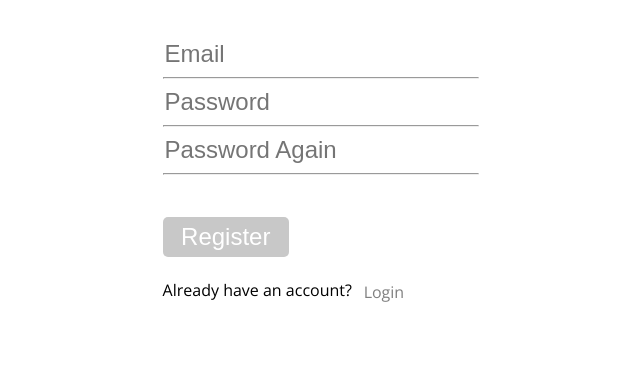
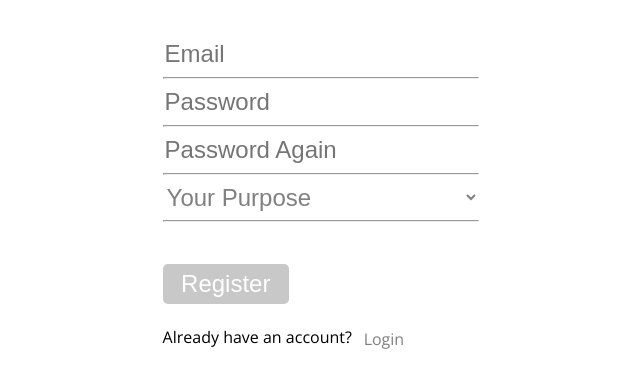
Before and after one commit to omrozh/inads, a Flask app: page /register in a window 1280 px wide. Shown: the part 222-610 px from the top of the page, without its empty margins (351-991 px from the left). Run offline with Flask 2, Linux system fonts and the light colour scheme; some libraries are stand-ins or nearby versions.

Commit message:
new commit

```diff
--- a/app.py
+++ b/app.py
@@ -264,8 +264,12 @@ def account():
 def register():
     user = ""
     if flask.request.method == "POST":
-        user = User(email=flask.request.values["email"], password=flask.request.values["password"],
-                    purpose="Advertiser", account_balance=0)
+        if flask.request.values["purpose"] == "Advertiser":
+            user = User(email=flask.request.values["email"], password=flask.request.values["password"],
+                        purpose=flask.request.values["purpose"], account_balance=0)
+        if flask.request.values["purpose"] == "Content Creator":
+            user = User(email=flask.request.values["email"], password=flask.request.values["password"],
+                        purpose=flask.request.values["purpose"], account_balance=0)
 
         db.session.add(user)
         db.session.commit()
@@ -372,7 +376,8 @@ def advertise():
 def cancel_ad(idad):
     ad = Ads.query.get(idad)
     if ad.owner == current_user.email:
-        User.query.get(current_user.id).account_balance = float(User.query.get(current_user.id).account_balance) + float(ad.budget)
+        User.query.get(current_user.id).account_balance = float(
+            User.query.get(current_user.id).account_balance) + float(ad.budget)
 
         db.session.delete(ad)
         db.session.commit()
--- a/templates/register.html
+++ b/templates/register.html
@@ -28,6 +28,12 @@
                 <input style="margin-left: 40%; margin-right:35%"  class="mainForm" type=password id="passOrigin" name=password placeholder="Password" required>
                 <hr style="margin-left: 40%; margin-right:35%">
                 <input style="margin-left: 40%; margin-right:35%"  class="mainForm" type=password id="passAgain" name=password placeholder="Password Again" required>
+                <hr style="margin-left: 40%; margin-right:35%">
+                <select style="margin-left: 40%;" size="margin-left: 40%" name="purpose" class="mainForm" id="rgstr" required>
+                    <option value="Advertiser">Your Purpose</option>
+                    <option value="Content Creator">Content Creator</option>
+                    <option value="Advertiser">Advertiser</option>
+                </select>
                 <hr style="margin-left: 40%; margin-right:35%">
                 <br>
                 <input class="buttonGray" style="margin-left: 40%; margin-top: 1%" type="button" onclick="validator()" value="Register">
```
